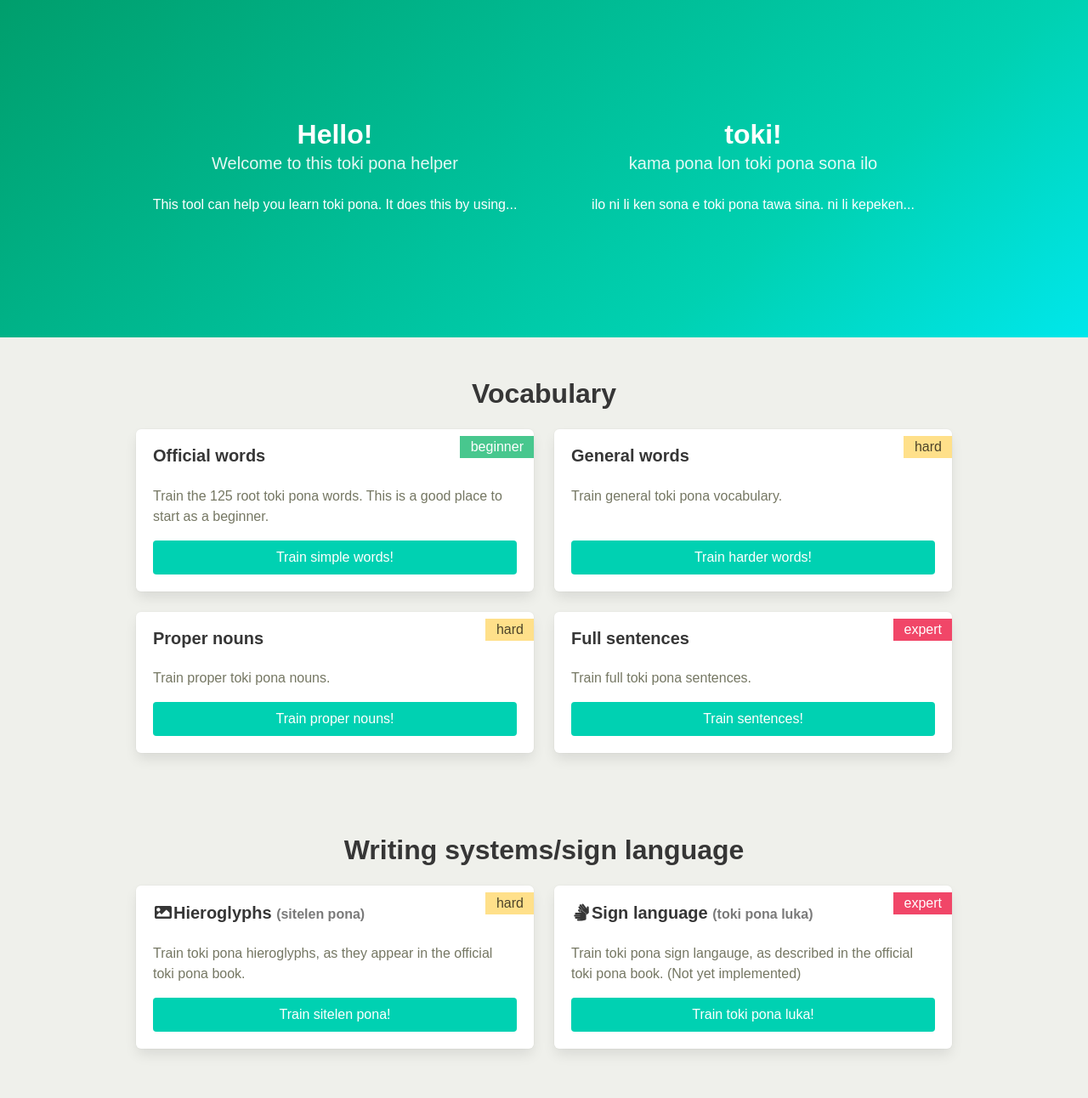
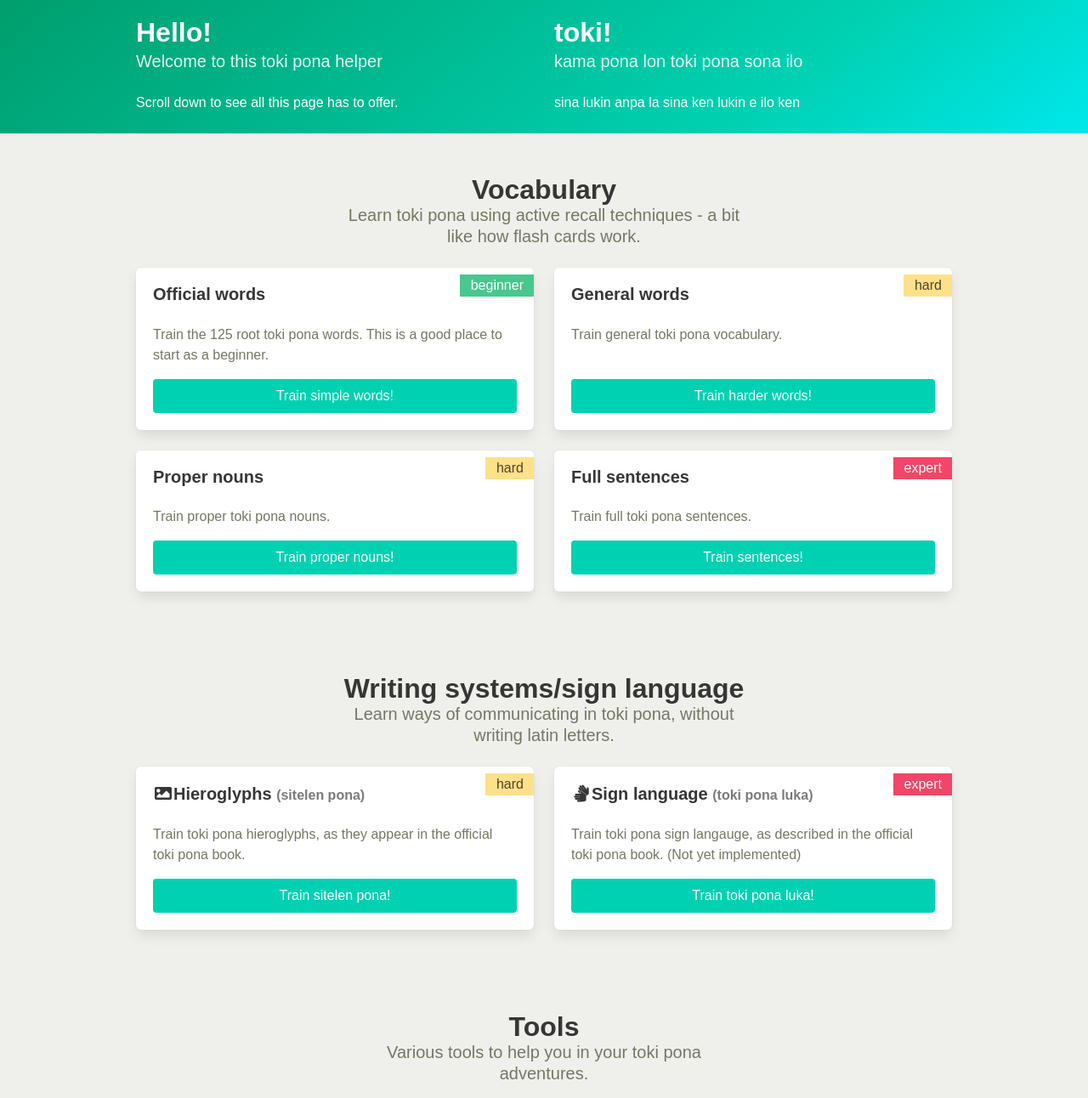
Before and after one commit to jsmnbom/toki-pona-helper, a website built with webpack: page src/pug/html/index.pug in a window 1280 px wide. Shown: the part 88-1380 px from the top of the page at 85% size. Built offline with nearby package versions, Linux system fonts and the light colour scheme.

Commit message:
Improve index page test

```diff
--- a/src/pug/html/index.pug
+++ b/src/pug/html/index.pug
@@ -4,22 +4,25 @@ block title
     | toki pona
 
 block content
-    section.hero.is-bold.is-medium.is-primary
+    section.hero.is-bold.is-small.is-primary
         .hero-body
             .container
                 .columns
-                    .column.has-text-centered
+                    .column
                         h1.title Hello!
                         h2.subtitle Welcome to this toki pona helper
-                        p This tool can help you learn toki pona. It does this by using...
-                    .column.has-text-centered
+                        p Scroll down to see all this page has to offer.
+                    .column
                         h1.title toki!
                         h2.subtitle kama pona lon toki pona sona ilo
-                        p ilo ni li ken sona e toki pona tawa sina. ni li kepeken...
+                        p sina lukin anpa la sina ken lukin e ilo ken
 
     section.section.is-small
         .container
-            p.title.has-text-centered.is-3 Vocabulary
+            p.title.has-text-centered.is-3.is-marginless Vocabulary
+            .columns.is-centered
+                .column.is-half
+                    p.subtitle.has-text-centered Learn toki pona using active recall techniques - a bit like how flash cards work.
 
             .tile.is-ancestor.button-tiles
                 .tile.is-vertical
@@ -57,7 +60,10 @@ block content
 
     section.section.is-small
         .container
-            p.title.has-text-centered.is-3 Writing systems/sign language
+            p.title.has-text-centered.is-3.is-marginless Writing systems/sign language
+            .columns.is-centered
+                .column.is-half
+                    p.subtitle.has-text-centered Learn ways of communicating in toki pona, without writing latin letters.
 
             .tile.is-ancestor.button-tiles
                 .tile.is-vertical
@@ -85,7 +91,10 @@ block content
 
     section.section.is-small
         .container
-            p.title.has-text-centered.is-3 Tools
+            p.title.has-text-centered.is-3.is-marginless Tools
+            .columns.is-centered
+                .column.is-half
+                    p.subtitle.has-text-centered Various tools to help you in your toki pona adventures.
 
             .tile.is-ancestor.button-tiles
                 .tile.is-vertical
--- a/src/pug/html/navbar.pug
+++ b/src/pug/html/navbar.pug
@@ -3,7 +3,7 @@ nav.navbar.has-shadow.is-spaced(role='navigation' aria-label='main navigation')
         .navbar-brand
             a.navbar-item(href='index.html')
                 img(src='../../img/logo.svg' width='40' height='40')
-                h1.title toki pona
+                p.title toki pona
 
             a.navbar-burger.burger(role='button' aria-label='menu' aria-expanded='false' data-target='navbar')
                 span(aria-hidden=true)
```
